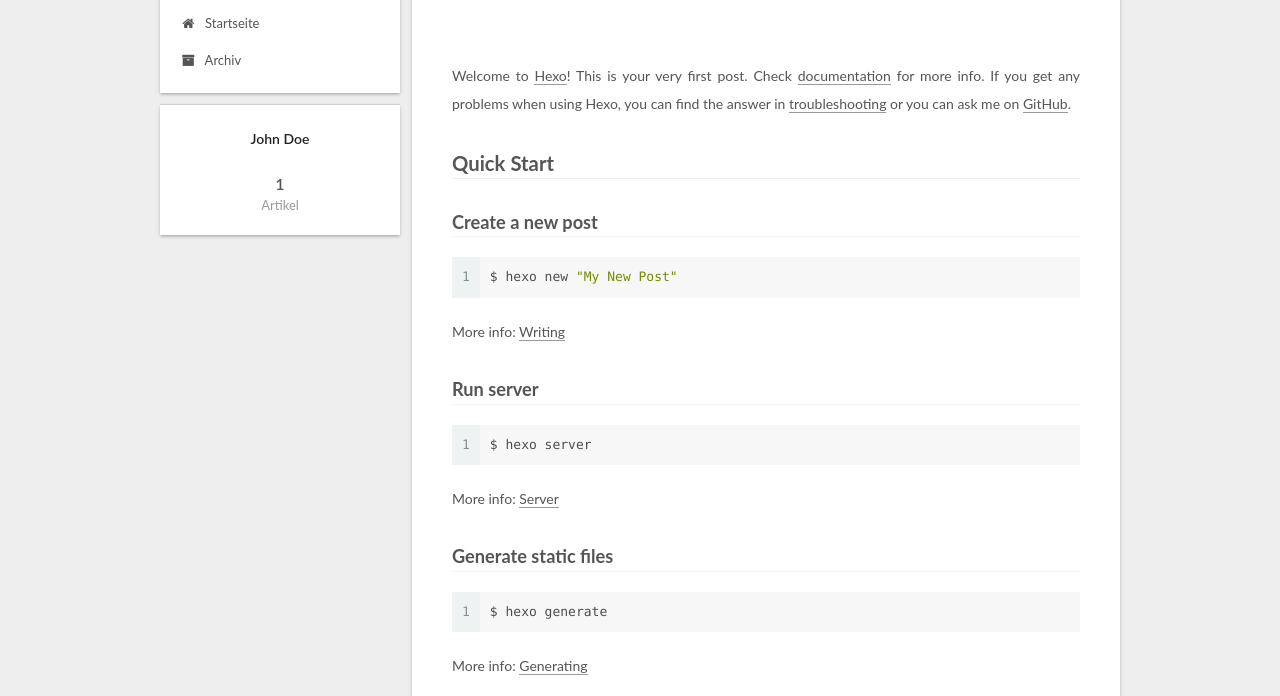
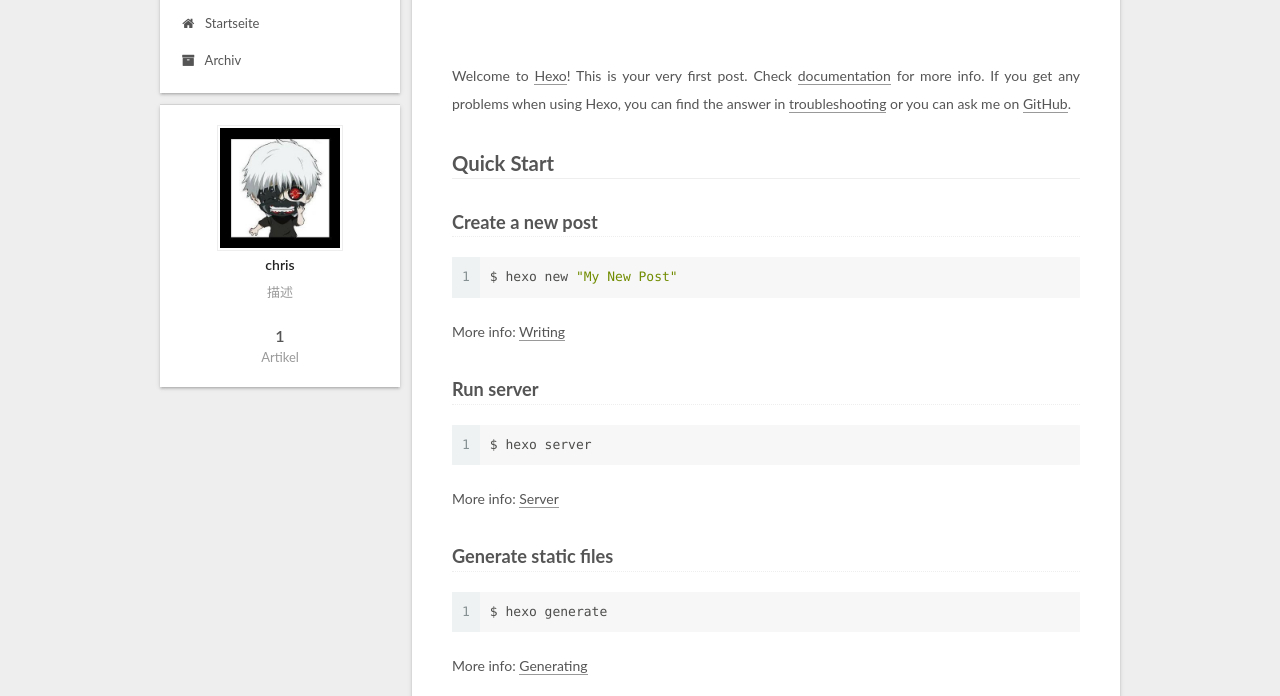
Before and after one commit to chrisddd/blog, a plain HTML site: page index.html in a window 1280 px wide. Shown: the part 104-800 px from the top of the page. Drawn offline with Linux system fonts and the light colour scheme.

Commit message:
Site updated: 2018-01-09 18:04:15

```diff
--- a/css/main.css
+++ b/css/main.css
@@ -1823,7 +1823,7 @@ pre .javascript .function {
   width: 4px;
   height: 4px;
   border-radius: 50%;
-  background: #285c0d;
+  background: #a6feff;
 }
 .links-of-blogroll {
   font-size: 13px;
--- a/index.html
+++ b/index.html
@@ -231,9 +231,9 @@
     <link itemprop="mainEntityOfPage" href="http://yoursite.com/2018/01/09/hello-world/">
 
     <span hidden itemprop="author" itemscope itemtype="http://schema.org/Person">
-      <meta itemprop="name" content="John Doe">
+      <meta itemprop="name" content="chris">
       <meta itemprop="description" content="">
-      <meta itemprop="image" content="/images/avatar.gif">
+      <meta itemprop="image" content="/images/my.jpg">
     </span>
 
     <span hidden itemprop="publisher" itemscope itemtype="http://schema.org/Organization">
@@ -378,8 +378,12 @@
         <div class="site-overview">
           <div class="site-author motion-element" itemprop="author" itemscope itemtype="http://schema.org/Person">
 
-              <p class="site-author-name" itemprop="name">John Doe</p>
-              <p class="site-description motion-element" itemprop="description"></p>
+              <img class="site-author-image" itemprop="image"
+                src="/images/my.jpg"
+                alt="chris" />
+
+              <p class="site-author-name" itemprop="name">chris</p>
+              <p class="site-description motion-element" itemprop="description">描述</p>
           </div>
 
           <nav class="site-state motion-element">
```
Also changed, not shown: 2018/01/09/hello-world/index.html (+8 -4 lines), archives/2018/01/index.html (+6 -2 lines), archives/2018/index.html (+6 -2 lines), archives/index.html (+6 -2 lines), images/my.jpg (added).
